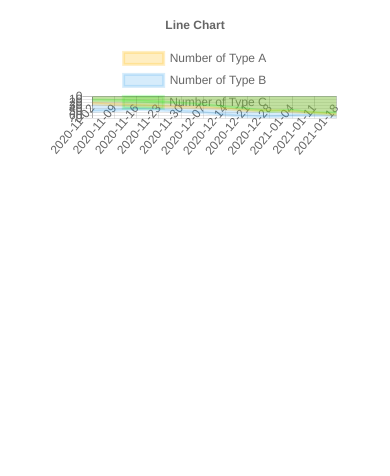
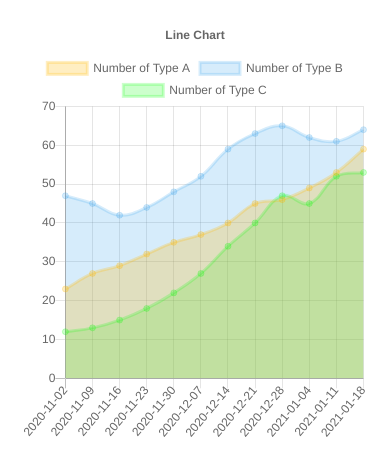
Before and after one commit to tirthajyoti-ghosh/meetings-graph, a React (Create React App) app: page / in a window 390 px wide. Shown: the top 476 px of the page. Built offline with nearby package versions, Linux system fonts and the light colour scheme.

Commit message:
Add responsive styles

```diff
--- a/src/App.css
+++ b/src/App.css
@@ -4,40 +4,26 @@
 }
 
 .chart {
-  max-width: 720px;
+  padding: 10px;
+  height: 70vh;
+  width: 60vw
 }
 
-.App-logo {
-  height: 40vmin;
-  pointer-events: none;
-}
-
-@media (prefers-reduced-motion: no-preference) {
-  .App-logo {
-    animation: App-logo-spin infinite 20s linear;
+@media screen and (max-width: 1200px) {
+  .chart {
+    height: 50vh;
+    width: 60vw
   }
 }
 
-.App-header {
-  background-color: #282c34;
-  min-height: 100vh;
-  display: flex;
-  flex-direction: column;
-  align-items: center;
-  justify-content: center;
-  font-size: calc(10px + 2vmin);
-  color: rgba(255, 183, 0, 0.239);
+@media screen and (max-width: 990px) {
+  .chart {
+    width: 80vw
+  }
 }
 
-.App-link {
-  color: #61dafb;
-}
-
-@keyframes App-logo-spin {
-  from {
-    transform: rotate(0deg);
-  }
-  to {
-    transform: rotate(360deg);
+@media screen and (max-width: 768px) {
+  .chart {
+    width: 100vw
   }
 }
```
